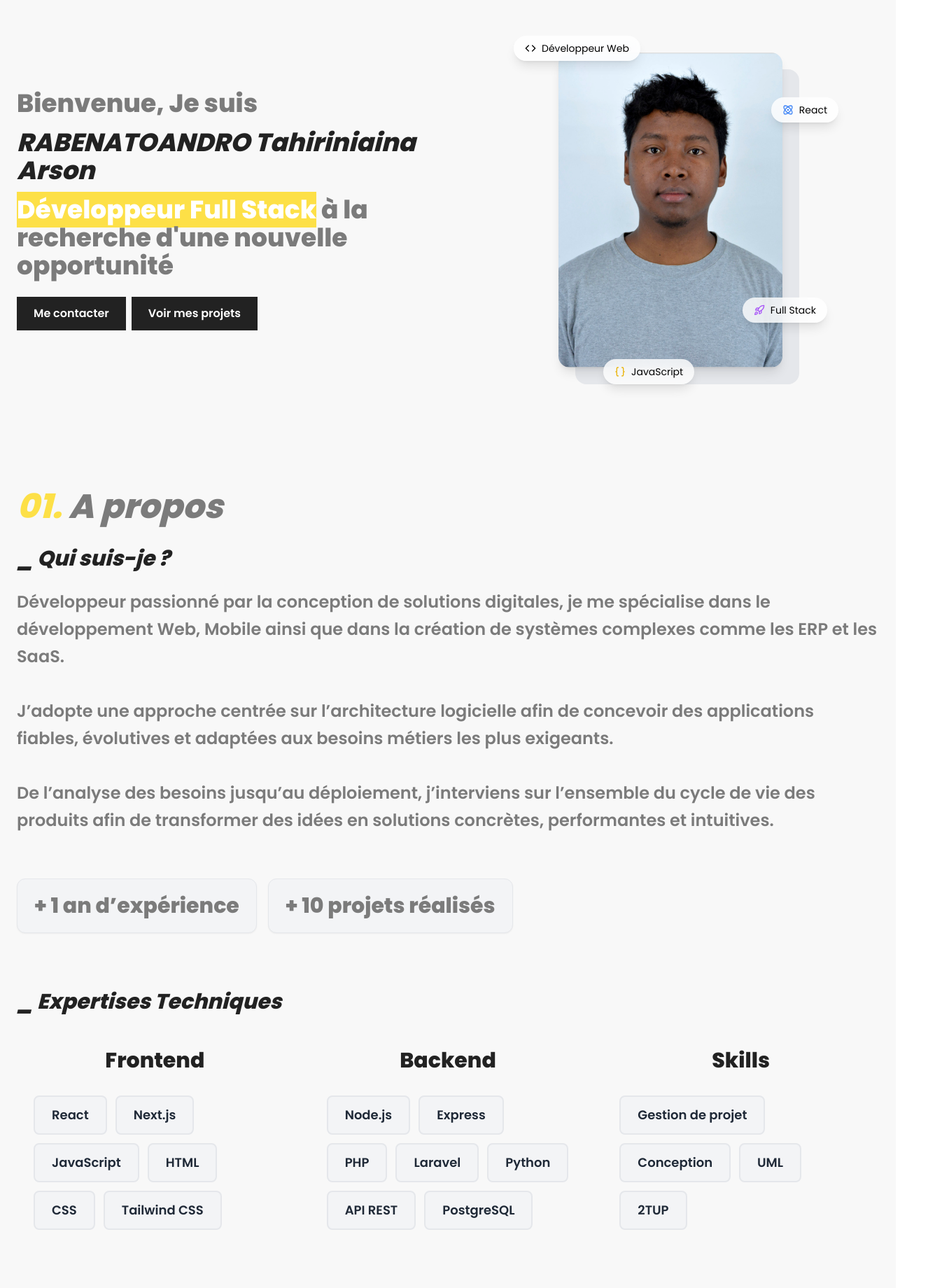
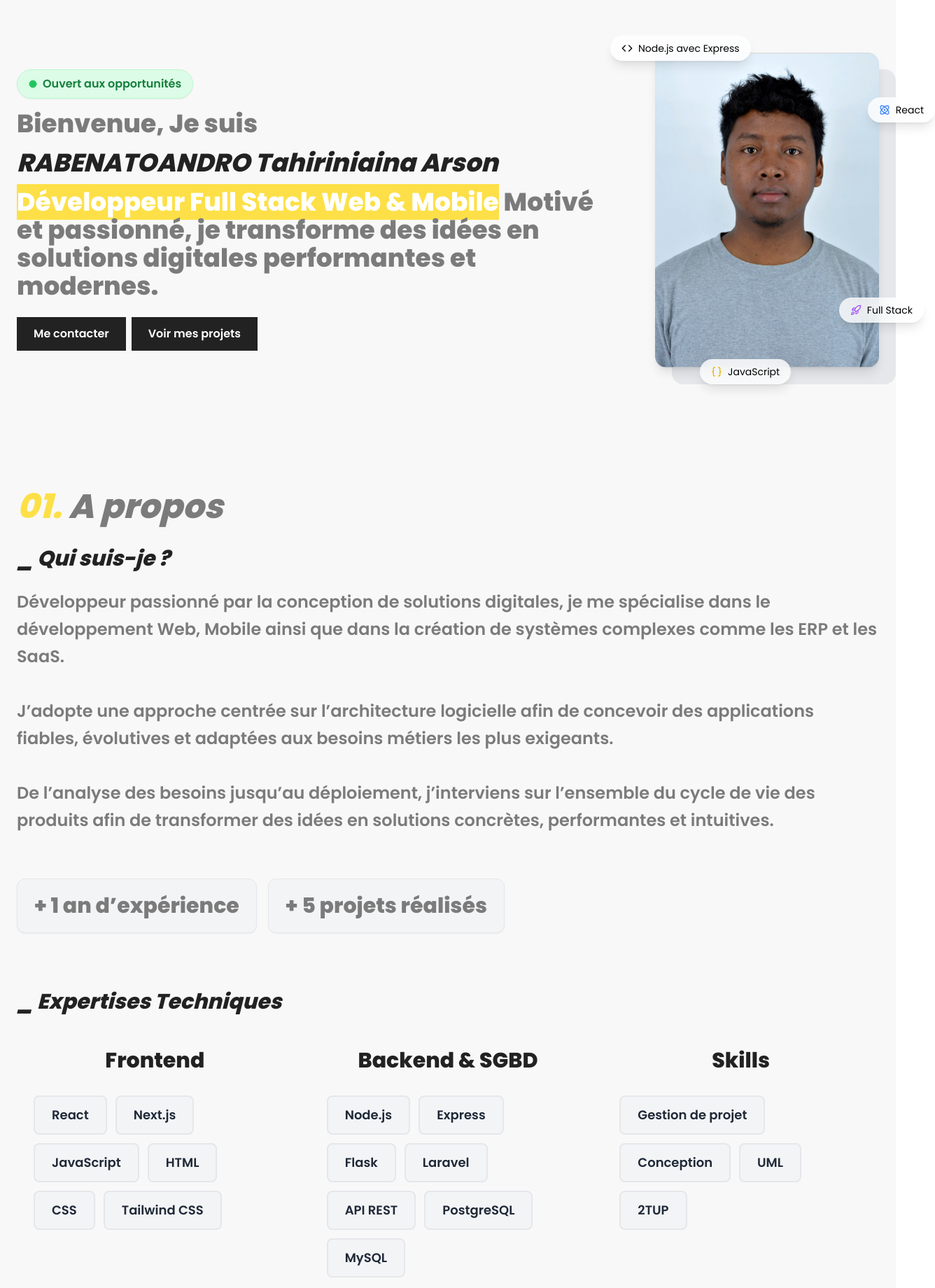
Before and after one commit to Tahiry2003/Portfolio_Tahiriniaina, a React (Vite) app: page / in a window 1280 px wide. Shown: the part 100-1940 px from the top of the page at 70% size, 1336 px wide, since content can reach past the window. Built offline with nearby package versions, Linux system fonts and the light colour scheme.

Commit message:
petit ajustement

```diff
--- a/index.html
+++ b/index.html
@@ -5,7 +5,7 @@
     <link rel="icon" type="image/svg+xml" href="/favicon.svg" />
     <link href="https://fonts.googleapis.com/css2?family=Poppins:wght@400;600;800&family=Playfair+Display:wght@700&display=swap" rel="stylesheet">
     <meta name="viewport" content="width=device-width, initial-scale=1.0" />
-    <title>portfolio-tahiriniaina</title>
+    <title>tahiriniaina Arson | Full-Stack developpeur</title>
   </head>
   <body>
     <div id="root"></div>
--- a/src/components/Navbar.jsx
+++ b/src/components/Navbar.jsx
@@ -23,7 +23,7 @@ function Navbar() {
           setActive(visible.target.id)
         }
       },
-      { threshold: 0.5 }
+      { threshold: 0.2 }
     )
 
     sections.forEach((sec) => observer.observe(sec))
--- a/src/sections/About.jsx
+++ b/src/sections/About.jsx
@@ -36,7 +36,7 @@ function About() {
 
               <div className="w-full md:w-fit bg-gray-100 px-6 py-5 rounded-xl border border-gray-200 shadow-sm">
                 <h1 className="text-2xl md:text-3xl font-bold text-secondary">
-                  + 10 projets réalisés
+                  + 5 projets réalisés
                 </h1>
               </div>
             </div>
@@ -78,7 +78,7 @@ function About() {
 
             <div className="p-6 text-center">
               <h3 className="text-3xl font-bold text-primary mb-8">
-                Backend
+                Backend & SGBD
               </h3>
 
               <ul className="flex flex-wrap gap-3 justify-start font-semibold text-lg">
@@ -89,19 +89,19 @@ function About() {
                   Express
                 </li>
                 <li className="bg-gray-100 text-gray-800 px-6 py-3 rounded-lg border-2 border-collapse">
-                  PHP
+                  Flask
                 </li>
                 <li className="bg-gray-100 text-gray-800 px-6 py-3 rounded-lg border-2 border-collapse">
                   Laravel
-                </li>
-                <li className="bg-gray-100 text-gray-800 px-6 py-3 rounded-lg border-2 border-collapse">
-                  Python
                 </li>
                 <li className="bg-gray-100 text-gray-800 px-6 py-3 rounded-lg border-2 border-collapse">
                   API REST
                 </li>
                 <li className="bg-gray-100 text-gray-800 px-6 py-3 rounded-lg border-2 border-collapse">
                   PostgreSQL
+                </li>
+                <li className="bg-gray-100 text-gray-800 px-6 py-3 rounded-lg border-2 border-collapse">
+                  MySQL
                 </li>
               </ul>
             </div>
--- a/src/sections/Contact.jsx
+++ b/src/sections/Contact.jsx
@@ -45,7 +45,7 @@ function Contact() {
             </h2>
 
             <p className="text-secondary text-lg font-semibold">
-              Discutons de votre projet et trouvons ensemble la meilleure solution.
+              Un projet en tête ou simplement envie de discuter ? Je suis toujours ouvert aux nouvelles opportunités et aux idées créatives.
             </p>
 
             <div className="space-y-4 text-secondary font-semibold">
--- a/src/sections/Footer.jsx
+++ b/src/sections/Footer.jsx
@@ -1,5 +1,5 @@
-import { FaGithub, FaLinkedin, FaWhatsapp, FaInstagram } from "react-icons/fa"
-import { MapPin } from "lucide-react"
+import { FaGithub, FaLinkedin, FaWhatsapp } from "react-icons/fa"
+import { MapPin, Circle } from "lucide-react"
 
 function Footer() {
   return (
@@ -9,6 +9,15 @@ function Footer() {
 
         {/* 🔹 LEFT */}
         <div className="text-center md:text-left">
+          <div className="flex items-center gap-2 mb-4">
+            <span className="flex items-center gap-2 text-green-700 text-base font-semibold bg-green-100 opacity-80 px-4 py-2 rounded-full border border-green-200 shadow-sm">
+              <span className="relative flex items-center justify-center">
+                <Circle size={12} className="text-green-500 fill-green-500" />
+                <span className="absolute inline-flex h-3 w-3 rounded-full bg-green-500 opacity-40 animate-ping"></span>
+              </span>
+              Ouvert aux opportunités
+            </span>
+          </div>
           <h2 className="text-3xl font-bold italic">R.TA</h2>
           <p className="text-gray-300 text-sm mt-2">
             Développeur Web & Mobile
@@ -57,15 +66,6 @@ function Footer() {
             <FaWhatsapp />
           </a>
 
-          <a
-            href="https://instagram.com/TON_INSTAGRAM"
-            target="_blank"
-            rel="noopener noreferrer"
-            className="hover:text-pink-500 transition transform hover:scale-125"
-          >
-            <FaInstagram />
-          </a>
-
         </div>
 
       </div>
--- a/src/sections/Hero.jsx
+++ b/src/sections/Hero.jsx
@@ -1,12 +1,22 @@
 import { Code, Atom, Braces, Rocket } from "lucide-react"
 import photo from "/photo.jfif"
+import { Circle } from "lucide-react"
 
 function Hero() {
   return (
     <section id="hero" className="h-screen flex items-center">
-      <div className="max-w-7xl mx-auto w-full px-6 flex flex-col md:flex-row items-center justify-between gap-10">
+      <div className="max-w-7xl mx-auto w-full px-6 flex flex-col md:flex-row items-center justify-between gap-16">
 
-        <div className="flex-1">
+        <div className="flex-2">
+          <div className="flex items-center gap-2 mb-4">
+            <span className="flex items-center gap-2 text-green-700 text-base font-semibold bg-green-100 px-4 py-2 rounded-full border border-green-200 shadow-sm">
+              <span className="relative flex items-center justify-center">
+                <Circle size={12} className="text-green-500 fill-green-500" />
+                <span className="absolute inline-flex h-3 w-3 rounded-full bg-green-500 opacity-40 animate-ping"></span>
+              </span>
+              Ouvert aux opportunités
+            </span>
+          </div>
           <h1 className="text-3xl md:text-4xl font-bold text-secondary space-y-4">
             <span>Bienvenue, Je suis</span>
 
@@ -15,7 +25,7 @@ function Hero() {
             </span>
 
             <span className="block">
-              <strong className="bg-yellow-300 text-white">Développeur Full Stack</strong> à la recherche d'une nouvelle opportunité
+              <strong className="bg-yellow-300 text-white">Développeur Full Stack Web & Mobile</strong> Motivé et passionné, je transforme des idées en solutions digitales performantes et modernes.
             </span>
           </h1>
 
@@ -48,7 +58,7 @@ function Hero() {
 
             {/* Tags dev */}
             <span className="absolute -top-6 -left-16 flex items-center gap-2 bg-white/80 backdrop-blur-md px-4 py-2 text-sm rounded-full shadow-lg hover:scale-110 transition">
-              <Code size={16} /> Développeur Web
+              <Code size={16} /> Node.js avec Express
             </span>
 
             <span className="absolute top-16 -right-20 flex items-center gap-2 bg-white/80 backdrop-blur-md px-4 py-2 text-sm rounded-full shadow-lg hover:scale-110 transition">
```
